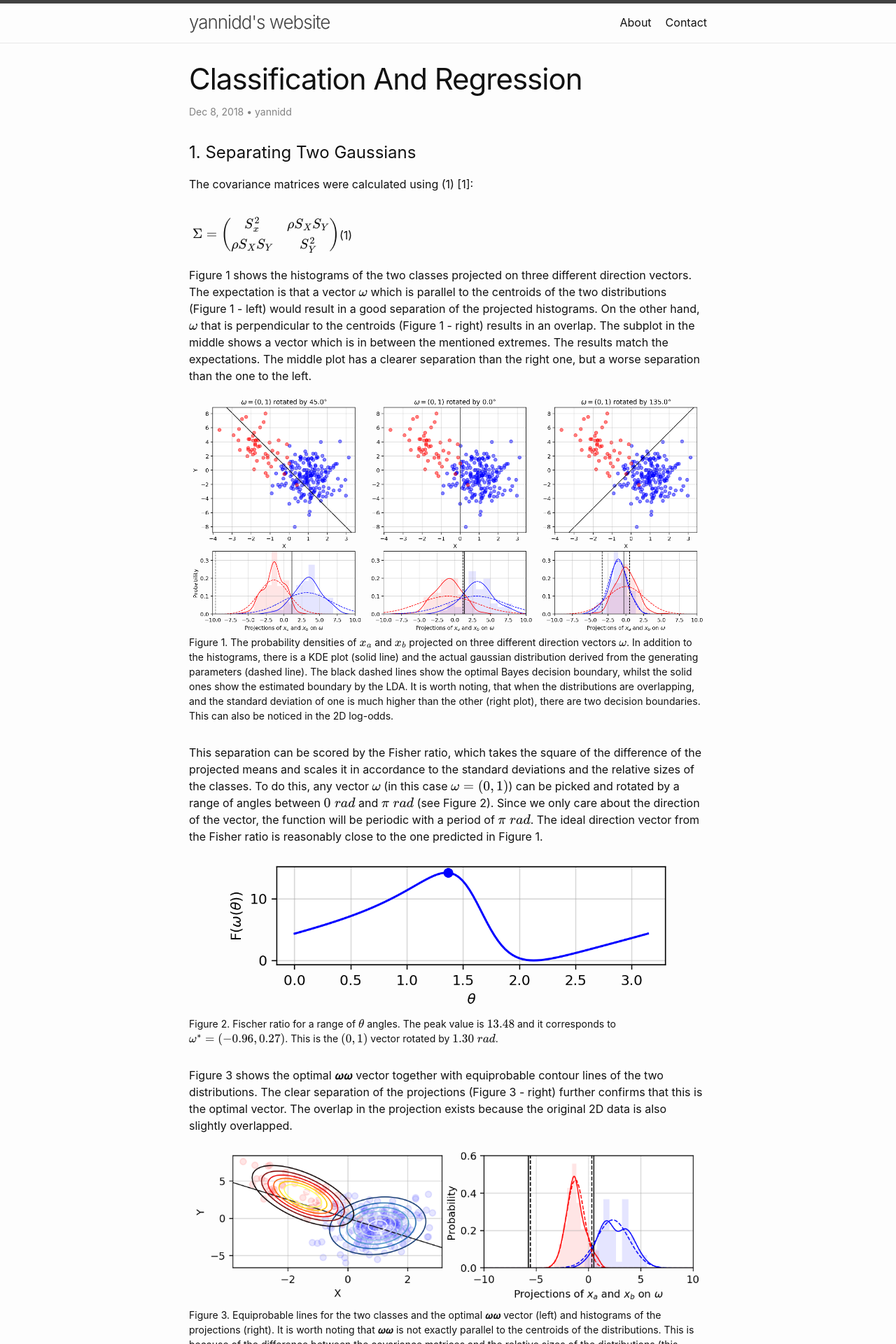
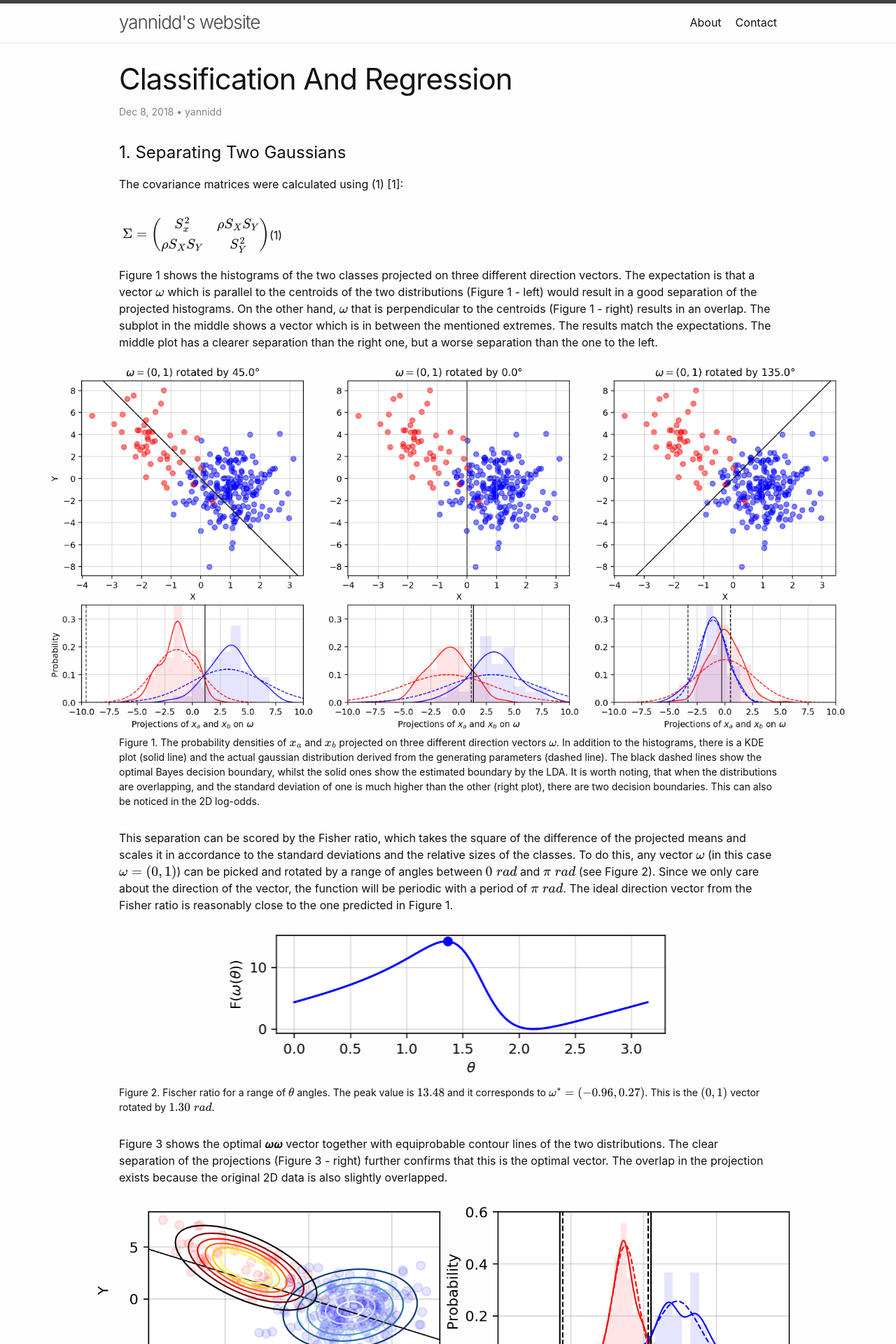
Before and after one commit to yannidd/yannidd.github.io, a Jekyll site: the page built from _posts/2018-12-08-classification-and-regression.md, in a window 1280 px wide. Shown: the top 1920 px of the page at 70% size. Built offline with Jekyll 4.4.1, drawn with Linux system fonts in a browser that asks for light colours; nearby versions of some CDN libraries; formulas are drawn with MathJax 3.

Commit message:
css update

```diff
--- a/_sass/minima.scss
+++ b/_sass/minima.scss
@@ -21,7 +21,7 @@ $grey-color-dark:  darken($grey-color, 25%) !default;
 $table-text-align: left !default;
 
 // Width of the content area
-$content-width:    800px !default;
+$content-width:    1000px !default;
 
 $on-palm:          600px !default;
 $on-laptop:        800px !default;
--- a/_sass/minima/_base.scss
+++ b/_sass/minima/_base.scss
@@ -54,18 +54,18 @@ main {
 /**
  * Images
  */
-img {
-  max-width: 100%;
-  vertical-align: middle;
-  margin: auto;
-}
+// img {
+// }
 
 
 
 /**
- * Figures
- */
+* Figures
+*/
 figure > img {
+  max-width: 90vw;
+  margin-left: 50%;
+  transform: translateX(-50%);
   display: block;
 }
 
```
